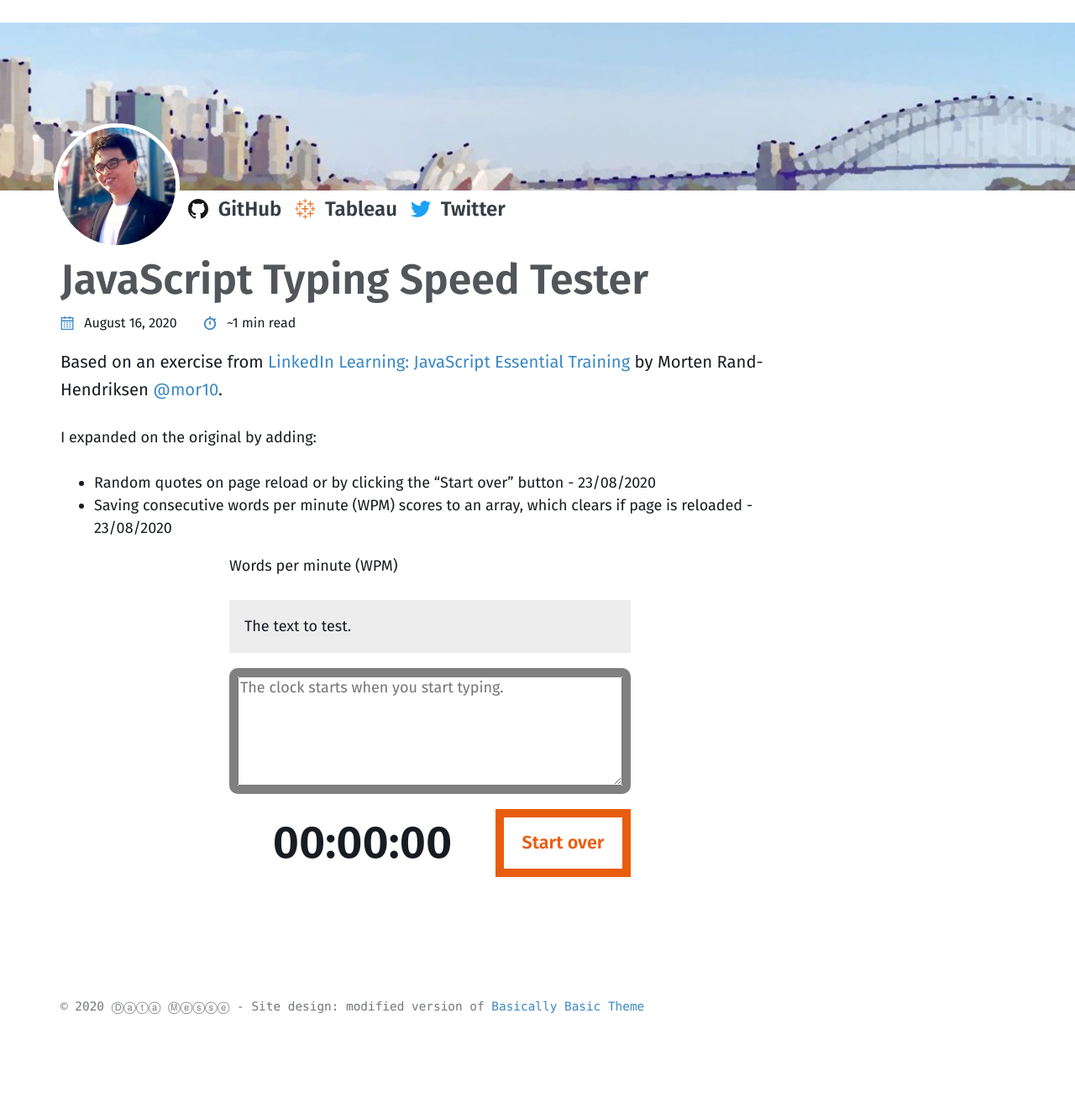
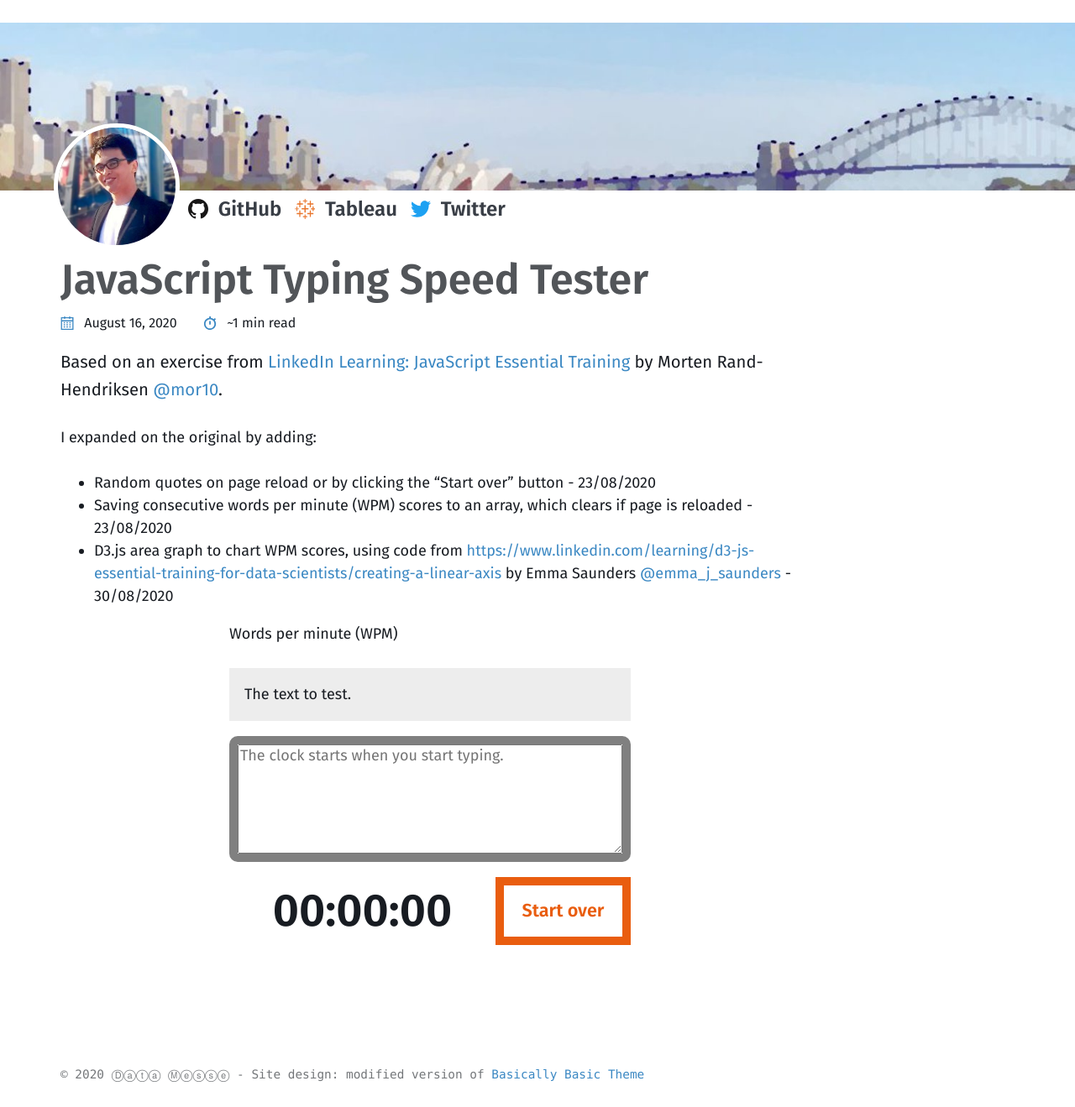
Before and after one commit to datamesse/blog, a Jekyll site: the page built from _posts/2020-08-16-linkedin-learning-javascript.markdown, in a window 1280 px wide. Shown: the whole page at 84% size. Built offline with Jekyll 4.4.1, drawn with Linux system fonts in a browser that asks for light colours; before the commit the page ends 1238 px from its top, so only the background shows below that.

Commit message:
Re-add D3.js

```diff
--- a/_layouts/2020-08-16-post-linkedin-learning-javascript-essential-training.html
+++ b/_layouts/2020-08-16-post-linkedin-learning-javascript-essential-training.html
@@ -6,7 +6,7 @@
 
 <head>
 <!--  <meta name="viewport" content="width=device-width, initial-scale=1"> -->
-<!--  <script async src="{{ '/assets/javascripts/d3.min.js' | relative_url }}"></script> -->
+  <script async src="{{ '/assets/javascripts/d3.min.js' | relative_url }}"></script>
   <script async src="{{ '/assets/javascripts/2020-08-16-linkedin-learning-javascript-essential-training.js' | relative_url }}"></script>
   <style>
       .intro p, .test-area { margin: 0 auto; max-width: 550px; }
--- a/_posts/2020-08-16-linkedin-learning-javascript.markdown
+++ b/_posts/2020-08-16-linkedin-learning-javascript.markdown
@@ -13,3 +12,4 @@
 I expanded on the original by adding:
   * Random quotes on page reload or by clicking the "Start over" button - 23/08/2020
   * Saving consecutive words per minute (WPM) scores to an array, which clears if page is reloaded - 23/08/2020
+  * D3.js area graph to chart WPM scores, using code from [https://www.linkedin.com/learning/d3-js-essential-training-for-data-scientists/creating-a-linear-axis](https://www.linkedin.com/learning/d3-js-essential-training-for-data-scientists/creating-a-linear-axis) by Emma Saunders [@emma_j_saunders](https://twitter.com/emma_j_saunders) - 30/08/2020
```
Also changed, not shown: other parts of _posts/2020-08-16-linkedin-learning-javascript.markdown (+0 -1 lines).
